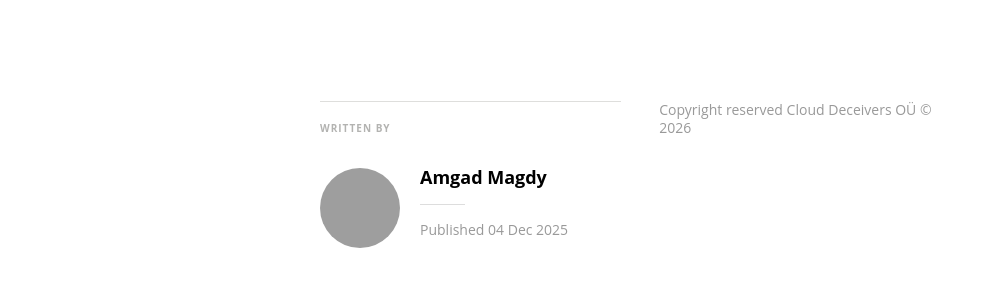
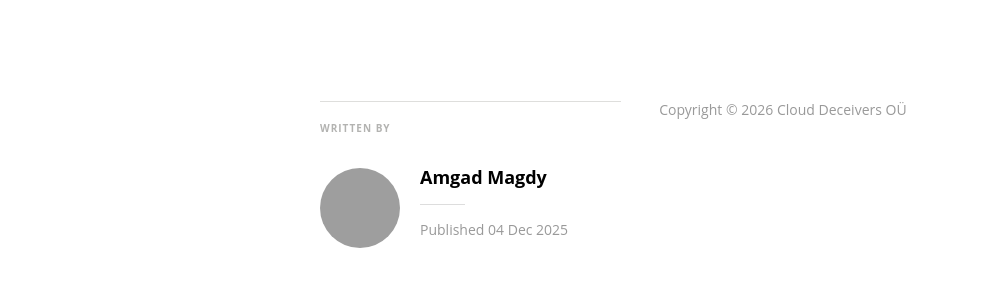
Before and after one commit to k8sdiver/k8sdiver.github.io, a Jekyll site: the page built from _posts/2025-12-04-The-Kubernetes-Fleet.markdown, in a window 1280 px wide and 900 px high, scrolled down 5087 px. Shown: the part 562-849 px from the top of the window, without its empty margins (0-1004 px from the left). Built offline with Jekyll 4.4.1, drawn with Linux system fonts in a browser that asks for light colours; nearby versions of some CDN libraries; some web fonts are replaced; grey boxes are pictures that could not be loaded.

Commit message:
Update post.html

```diff
--- a/_layouts/post.html
+++ b/_layouts/post.html
@@ -76,7 +76,7 @@
           <div class="isRight">
             <footer class="site-footer">
               <div class="inner">
-                <section class="copyright">Copyright reserved Cloud Deceivers OÜ &copy; {{ site.time | date: '%Y' }}</section>
+                <section class="copyright">Copyright &copy; {{ site.time | date: '%Y' }} Cloud Deceivers OÜ </section>
               </div>
             </footer>
           </div>
```
